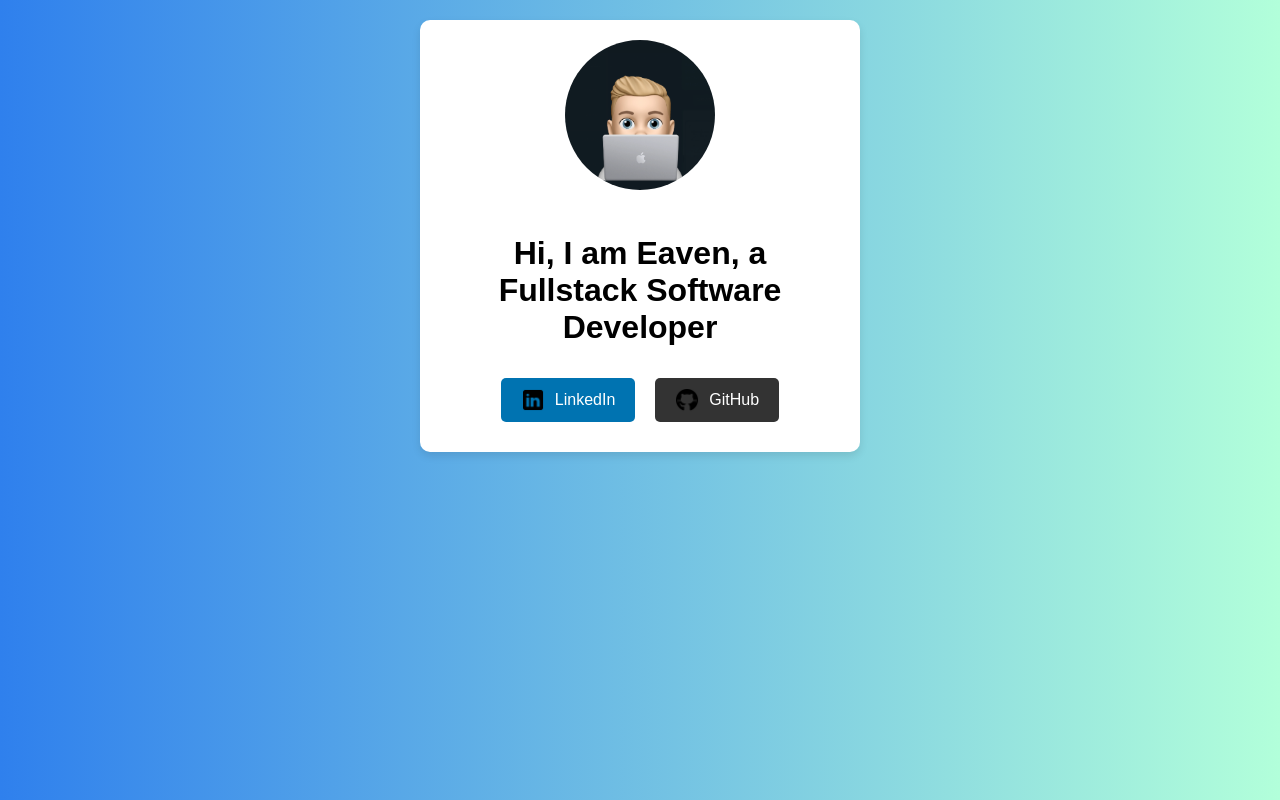
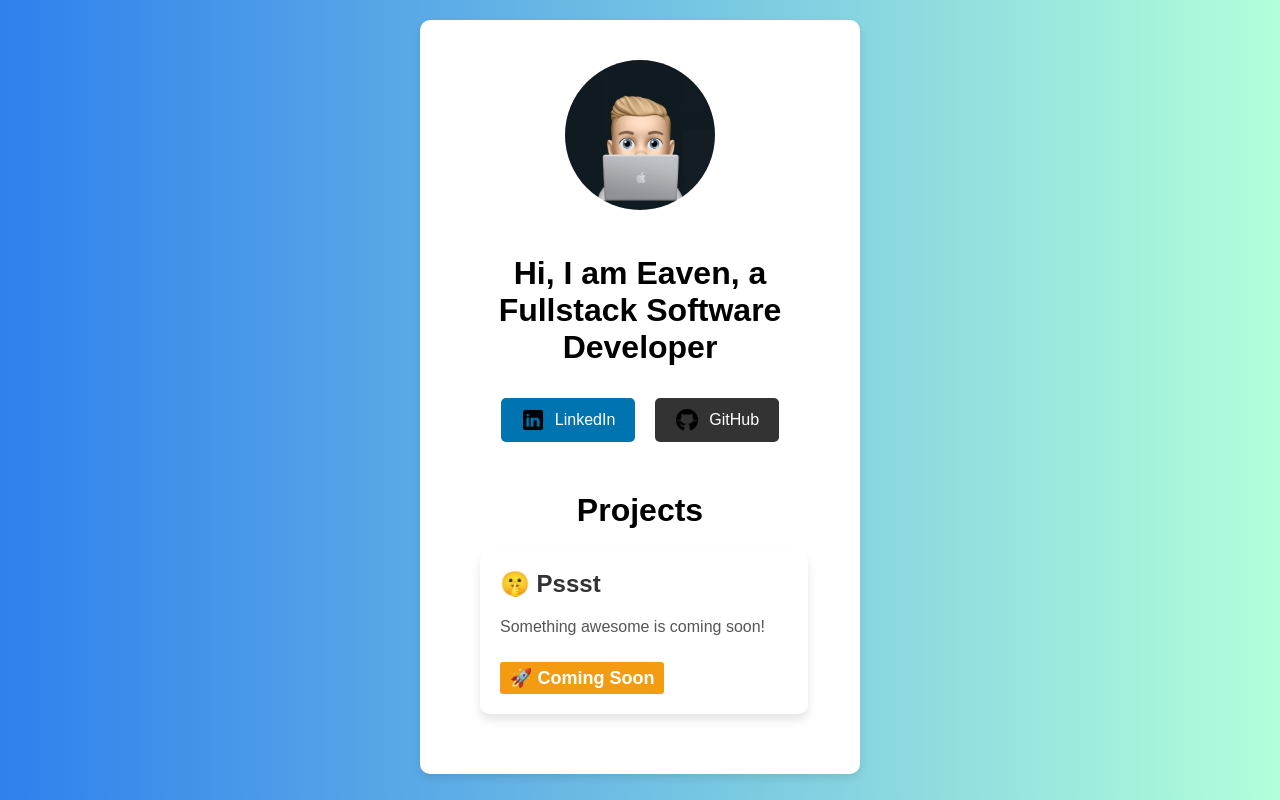
Before and after one commit to EavenCS/personalside, a React (Create React App) app: page / in a window 1280 px wide. Built offline with nearby package versions, Linux system fonts and the light colour scheme.

Commit message:
Enhanced Projects section with updated styling and improved visual appeal.

```diff
--- a/public/index.html
+++ b/public/index.html
@@ -6,7 +6,7 @@
     <meta name="viewport" content="width=device-width, initial-scale=1" />
     <meta name="theme-color" content="#000000" />
     <meta
-      name="description"
+      name="Eavens Linktree"
       content="Web site created using create-react-app"
     />
     <link rel="apple-touch-icon" href="%PUBLIC_URL%/logo192.png" />
--- a/src/components/Card.css
+++ b/src/components/Card.css
@@ -10,5 +10,5 @@
 }
 
 .Card:hover {
-  transform: scale(1.05);
+  transform: scale(1.01);
 }
--- a/src/components/Main.js
+++ b/src/components/Main.js
@@ -3,16 +3,28 @@ import avatar from '../Images/avatar.png';
 import linkedinLogo from '../Images/linkedinLogo.png';
 import githubLogo from '../Images/githubLogo.png';
 import Card from './Card';
+import ProjectCard from './ProjectCard';
 import '../index.css';
 
 export default function Main() {
+  const projects = [
+    {
+      title: '🤫 Pssst',
+      description: 'Something awesome is coming soon!',
+      link: '',
+      comingSoon: true
+    },
+    // Weitere Projekte hier hinzufügen
+  ];
+
+
   return (
     <Card>
       <div className="MainContent">
         <img src={avatar} alt="Example" className="AvatarImage" />
         <h1 className='text'>Hi, I am Eaven, a Fullstack Software Developer</h1>
         <div>
-          <a href="https://www.linkedin.com/in/eaven/" target="_blank" rel="noopener noreferrer" className="Button">
+          <a href="https://www.linkedin.com/in/eavencs" target="_blank" rel="noopener noreferrer" className="Button">
             <img src={linkedinLogo} alt="LinkedIn" className="Icon" />
             LinkedIn
           </a>
@@ -21,6 +33,18 @@ export default function Main() {
             GitHub
           </a>
         </div>
+        <div className="Projects">
+          <h1>Projects</h1>
+          {projects.map((project, index) => (
+            <ProjectCard
+              key={index}
+              title={project.title}
+              description={project.description}
+              link={project.link}
+              comingSoon={project.comingSoon}
+            />
+          ))}
+        </div>
       </div>
     </Card>
   );
--- /dev/null
+++ b/src/components/ProjectCard.css
@@ -0,0 +1,49 @@
+.ProjectCard {
+  background: white;
+  border-radius: 10px;
+  box-shadow: 0 6px 10px rgba(0, 0, 0, 0.1);
+  padding: 20px;
+  margin: 20px;
+  width: 80%;
+  max-width: 400px;
+  text-align: left;
+  transition: transform 0.2s;
+}
+
+.ProjectCard:hover {
+  transform: translateY(-5px);
+  box-shadow: 0 10px 20px rgba(0, 0, 0, 0.2);
+}
+
+.ProjectCard h2 {
+  margin-top: 0;
+  font-size: 24px;
+  color: #333;
+}
+
+.ProjectCard p {
+  color: #555;
+}
+
+.ProjectLink {
+  display: inline-block;
+  margin-top: 10px;
+  color: #2F80ED;
+  text-decoration: none;
+  font-size: 18px;
+}
+
+.ProjectLink:hover {
+  text-decoration: underline;
+}
+
+.ComingSoon {
+  display: inline-block;
+  margin-top: 10px;
+  padding: 5px 10px;
+  background-color: #f39c12;
+  color: white;
+  border-radius: 3px;
+  font-weight: bold;
+  font-size: 18px;
+}
--- /dev/null
+++ b/src/components/ProjectCard.js
@@ -0,0 +1,16 @@
+import React from 'react';
+import './ProjectCard.css';
+
+export default function ProjectCard({ title, description, link, comingSoon }) {
+  return (
+    <div className="ProjectCard">
+      <h2>{title}</h2>
+      <p>{description}</p>
+      {comingSoon ? (
+        <span className="ComingSoon">🚀 Coming Soon</span>
+      ) : (
+        <a href={link} target="_blank" rel="noopener noreferrer" className="ProjectLink">View Project</a>
+      )}
+    </div>
+  );
+}
--- a/src/index.css
+++ b/src/index.css
@@ -6,6 +6,7 @@ body {
 
 .MainContent {
   text-align: center;
+  padding: 20px;
 }
 
 .AvatarImage {
@@ -50,3 +51,21 @@ body {
   height: 24px;
   margin-right: 10px;
 }
+
+.Projects {
+  margin-top: 40px;
+}
+
+.ProjectsTitle {
+  font-size: 36px;
+  margin-bottom: 20px;
+  color: #2F80ED;
+  text-shadow: 2px 2px 4px rgba(0, 0, 0, 0.5);
+  text-transform: uppercase;
+  font-weight: bold;
+  letter-spacing: 2px;
+  border-bottom: 2px solid #2F80ED;
+  display: inline-block;
+  padding-bottom: 10px;
+  margin-top: 40px;
+}
```
Also changed, not shown: public/manifest.json.
